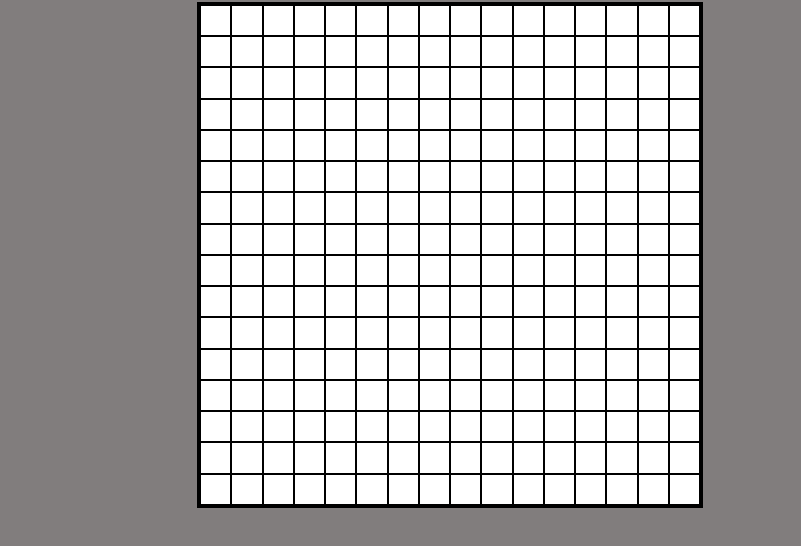
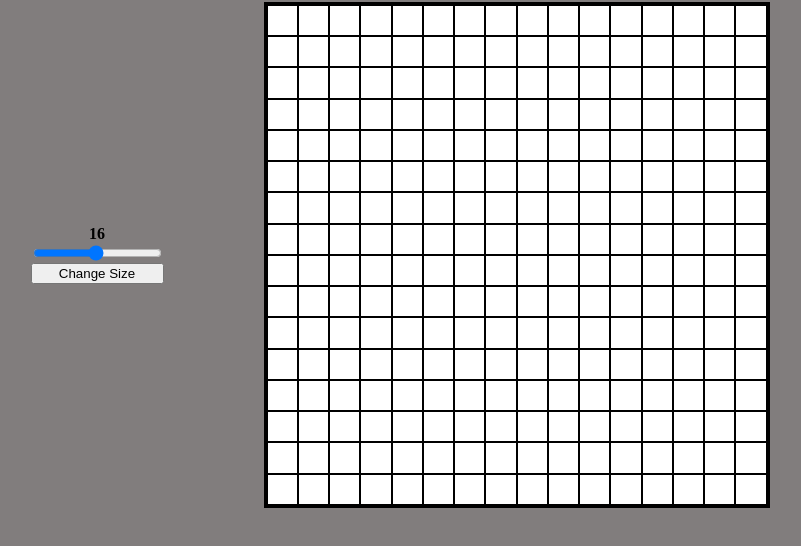
Before and after one commit to Tahawaztaken/SignUpPage, a plain HTML site: page EtchASketch/index.html in a window 1280 px wide. Shown: the part 78-624 px from the top of the page, without its empty margins (190-991 px from the left). Drawn offline with Linux system fonts and the light colour scheme.

Commit message:
made grid dynamic, size change button working

```diff
--- a/EtchASketch/index.html
+++ b/EtchASketch/index.html
@@ -9,8 +9,16 @@
 </head>
 <body>
     <h1>Etch a Sketch</h1>
-    <div id="container">
+    <div id="box">
+        <div class="controls">
+            <p>16</p>
+            <input type="range" min="1" max="100" value="50" class="slider" id="myRange">
+            <button id="sizeButton">Change Size</button>
+        </div>
 
+        <div id="container"></div>
+        <div></div>
     </div>
+
 </body>
 </html>
--- a/EtchASketch/script.js
+++ b/EtchASketch/script.js
@@ -1,15 +1,41 @@
 window.onload = function() {
-    let input = 16
+    populateGrid(16)
+    console.log("Page loaded!");
+};
+
+
+const slider = document.querySelector("#myRange")
+const sliderP = document.querySelector(".controls p")
+
+slider.addEventListener("input", () => {
+    sliderP.textContent = slider.value
+})
+
+function removeAllChildNodes(parent) {
+    while (parent.firstChild) {
+        parent.removeChild(parent.firstChild);
+    }
+}
+
+function populateGrid(size) {
     const container = document.querySelector("#container")
-    for (let i = 0; i < input; i++) {
+    removeAllChildNodes(container)
+    for (let i = 0; i < size; i++) {
         const row = document.createElement("div")
         row.className = "row"
-        for (let j = 0; j < input; j++) {
+        for (let j = 0; j < size; j++) {
             const square = document.createElement("div")
             square.className = "square"
             row.appendChild(square)
         }
         container.appendChild(row)
     }
-    console.log("Page loaded!");
-};
+}
+
+
+
+const sizeButton = document.querySelector("#sizeButton")
+
+sizeButton.addEventListener("click", () => {
+    populateGrid(slider.value)
+})
--- a/EtchASketch/style.css
+++ b/EtchASketch/style.css
@@ -6,13 +6,34 @@ h1 {
     text-align: center;
 }
 
+#box {
+    display: flex;
+    justify-content: center;
+    gap: 100px;
+}
+
+.controls {
+    display: flex;
+    flex-direction: column;
+    justify-content: center;
+}
+
+.controls p {
+    text-align: center;
+    font-weight: bold;
+    margin: 0;
+}
+
+#myRange {
+    display: flex;
+}
+
 #container {
     display: flex;
     flex-wrap: wrap;
     border: 3px solid black;
     width: 500px;
     height: 500px;
-    margin: 0 auto;
 }
 
 .row {
```
